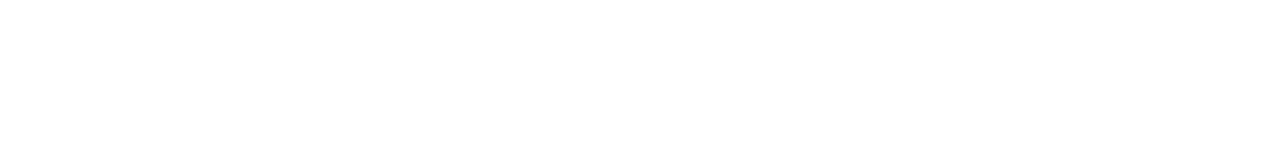
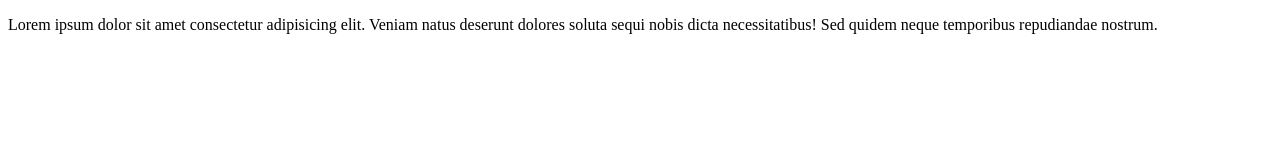
Before and after one commit to yorman-129/testRepositorio, a plain HTML site: page index.html in a window 1280 px wide. Drawn offline with Linux system fonts and the light colour scheme.

Commit message:
agregado div

```diff
--- a/index.html
+++ b/index.html
@@ -8,5 +8,11 @@
 </head>
 <body>
 
+    <div class="container">
+        <div class="row">
+            <p>Lorem ipsum dolor sit amet consectetur adipisicing elit. Veniam natus deserunt dolores soluta sequi nobis dicta necessitatibus! Sed quidem neque temporibus repudiandae nostrum.</p>
+        </div>
+    </div>
+
 </body>
 </html>
```
